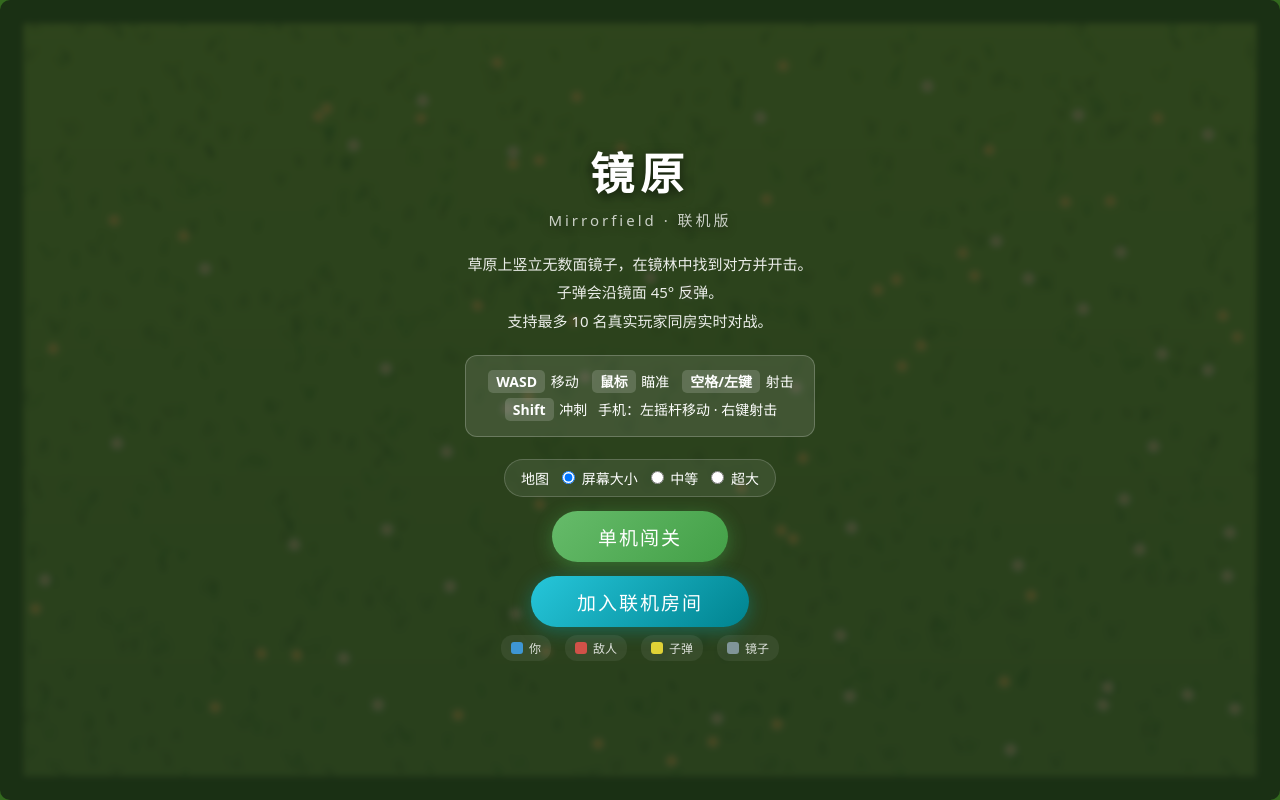
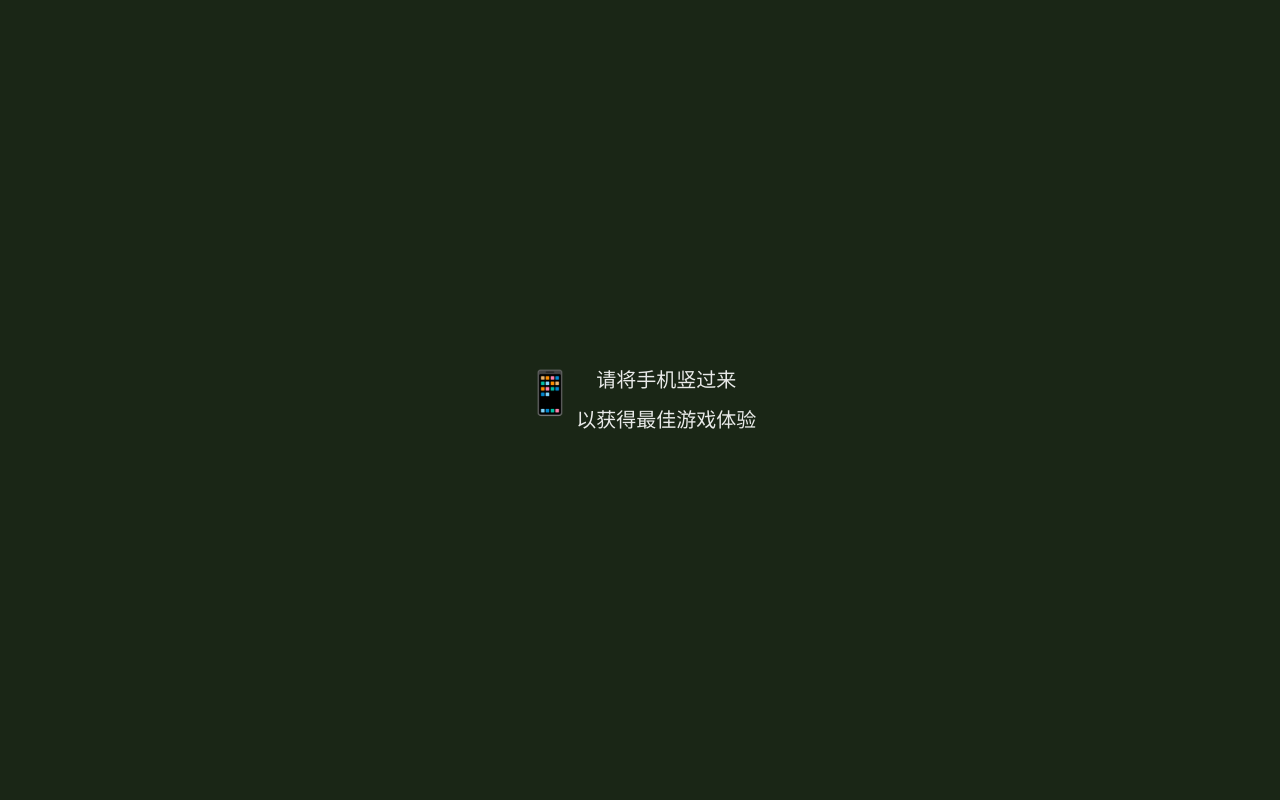
Before and after one commit to chenweimin30-hue/mirrorfield, a website: page index.html in a window 1280 px wide. Drawn offline with Linux system fonts and the light colour scheme.

Commit message:
fix(ui): 取消横屏，强制竖屏，射击按钮改为图标
- manifest.json: orientation 由 landscape 改为 portrait，PWA 安装后强制竖屏
- index.html fit(): 画布始终按 9:16 竖屏比例渲染，横屏时左右留黑边并显示'请将手机竖过来'提示
- index.html: 启动时尝试 screen.orientation.lock('portrait')
- drawTouchUI: 右下角射击按钮由'射击'文字改为白色准星图标，冲刺按钮保持文字
- 调整 canvas CSS，允许 JS 完全控制尺寸与位置

```diff
--- a/index.html
+++ b/index.html
@@ -15,7 +15,7 @@
             position:fixed;inset:0;}
   #wrap{position:fixed;inset:0;width:100%;height:100%;display:block;}
   #stage{position:absolute;inset:0;width:100%;height:100%;}
-  canvas{display:block;position:absolute;inset:0;width:100% !important;height:100% !important;background:#7cb342;touch-action:none;}
+  canvas{display:block;position:absolute;left:0;top:0;width:100%;height:100%;background:#7cb342;touch-action:none;}
   .overlay{position:absolute;inset:0;display:flex;flex-direction:column;align-items:center;justify-content:center;text-align:center;
            border-radius:10px;color:#fff;background:rgba(20,32,18,.78);backdrop-filter:blur(3px);cursor:default;z-index:5;padding:16px;box-sizing:border-box;overflow:auto;}
   .hidden{display:none !important;}
@@ -67,6 +67,10 @@
     .legend{font-size:11px;gap:8px;margin-top:4px;}
     #lobbyList{gap:6px;margin:6px 0 10px;}
   }
+  /* 横屏提示：强制要求竖屏游玩 */
+  #rotate{position:absolute;inset:0;z-index:40;display:none;background:#1a2616;color:#fff;align-items:center;justify-content:center;text-align:center;padding:20px;box-sizing:border-box;}
+  #rotate p{font-size:20px;line-height:2;opacity:.9;}
+  #rotate b{font-size:42px;display:block;margin-bottom:20px;}
 </style>
 </head>
 <body>
@@ -104,6 +108,10 @@
       <div class="desc">与服务器的连接丢失，请刷新页面重新进入。</div>
       <button onclick="location.reload()">刷新页面</button>
     </div>
+    <div id="rotate">
+      <b>📱</b>
+      <p>请将手机竖过来<br>以获得最佳游戏体验</p>
+    </div>
   </div>
 </div>
 <script>
@@ -122,26 +130,51 @@ const cv = document.getElementById('cv');
 const ctx = cv.getContext('2d');
 const stage = document.getElementById('stage');
 
-// 自适应画布：保持 960x640 逻辑坐标，letterbox 填满 stage
+// 自适应画布：强制竖屏 9:16，横屏时居中留黑边并提示旋转
 function fit() {
   const r = stage.getBoundingClientRect();
   const dpr = Math.min(window.devicePixelRatio || 1, 2);
-  const cssW = Math.max(1, r.width);
-  const cssH = Math.max(1, r.height);
-  cv.width = Math.round(cssW * dpr);
-  cv.height = Math.round(cssH * dpr);
-  cv.style.width = cssW + 'px';
-  cv.style.height = cssH + 'px';
-  // 逻辑高度固定 640，宽度按真实屏幕比例，保证横竖屏都铺满
-  viewH = 640;
-  viewW = Math.max(480, Math.round(viewH * (cssW / cssH)));
+  let cssW = Math.max(1, r.width);
+  let cssH = Math.max(1, r.height);
+  const isLandscape = cssW > cssH;
+  // 计算可容纳的最大 9:16 竖屏区域，横屏时左右留黑
+  const targetRatio = 9 / 16;
+  const containerRatio = cssW / cssH;
+  let renderW, renderH, offX, offY;
+  if (containerRatio > targetRatio) {
+    renderH = cssH;
+    renderW = Math.round(cssH * targetRatio);
+    offX = (cssW - renderW) / 2;
+    offY = 0;
+  } else {
+    renderW = cssW;
+    renderH = Math.round(cssW / targetRatio);
+    offX = 0;
+    offY = (cssH - renderH) / 2;
+  }
+  cv.width = Math.round(renderW * dpr);
+  cv.height = Math.round(renderH * dpr);
+  cv.style.width = renderW + 'px';
+  cv.style.height = renderH + 'px';
+  cv.style.left = offX + 'px';
+  cv.style.top = offY + 'px';
+  // 逻辑分辨率固定为竖屏 480x854（9:16），UI/世界全部按竖屏设计
+  viewW = 480;
+  viewH = Math.round(viewW / targetRatio);
   window.__sx = cv.width / viewW;
   window.__sy = cv.height / viewH;
-  window.__scale = cssH / viewH;
+  window.__scale = renderH / viewH;
   window.__offX = 0; window.__offY = 0;
-  // 屏幕大小地图随屏幕尺寸更新，防止旋转后留黑；同时把实体推回新边界内
+  // 屏幕大小地图随屏幕尺寸更新
   if (typeof applyMapSize === 'function') applyMapSize(true);
   applyCameraTransform();
+  // 横屏提示
+  const rotate = document.getElementById('rotate');
+  if (rotate) rotate.style.display = isLandscape ? 'flex' : 'none';
+  // 尝试锁定竖屏（PWA 安装后有效）
+  if (screen.orientation && screen.orientation.lock && isTouch) {
+    screen.orientation.lock('portrait').catch(() => {});
+  }
 }
 function updateCamera(px, py) {
   camX = px - viewW / 2;
@@ -1025,8 +1058,14 @@ function drawTouchUI() {
   ctx.fillStyle = joyFire.active ? '#ffeb3b' : '#000';
   ctx.beginPath(); ctx.arc(fb.x, fb.y, fb.r, 0, 7); ctx.fill();
   ctx.globalAlpha = 1;
-  ctx.fillStyle = '#fff'; ctx.font = 'bold 15px system-ui'; ctx.textAlign = 'center';
-  ctx.fillText('射击', fb.x, fb.y + 5);
+  // 射击按钮用准星图标替代文字
+  ctx.strokeStyle = '#fff'; ctx.lineWidth = 3; ctx.lineCap = 'round';
+  ctx.beginPath(); ctx.arc(fb.x, fb.y, fb.r * 0.55, 0, 7); ctx.stroke();
+  const cr = fb.r * 0.32;
+  ctx.beginPath();
+  ctx.moveTo(fb.x - cr, fb.y); ctx.lineTo(fb.x + cr, fb.y);
+  ctx.moveTo(fb.x, fb.y - cr); ctx.lineTo(fb.x, fb.y + cr);
+  ctx.stroke();
   const db = { x: sw - 175, y: sh - 70, r: 34 };
   ctx.globalAlpha = .32; ctx.fillStyle = '#81d4fa';
   ctx.beginPath(); ctx.arc(db.x, db.y, db.r, 0, 7); ctx.fill();
```
Also changed, not shown: manifest.json.
